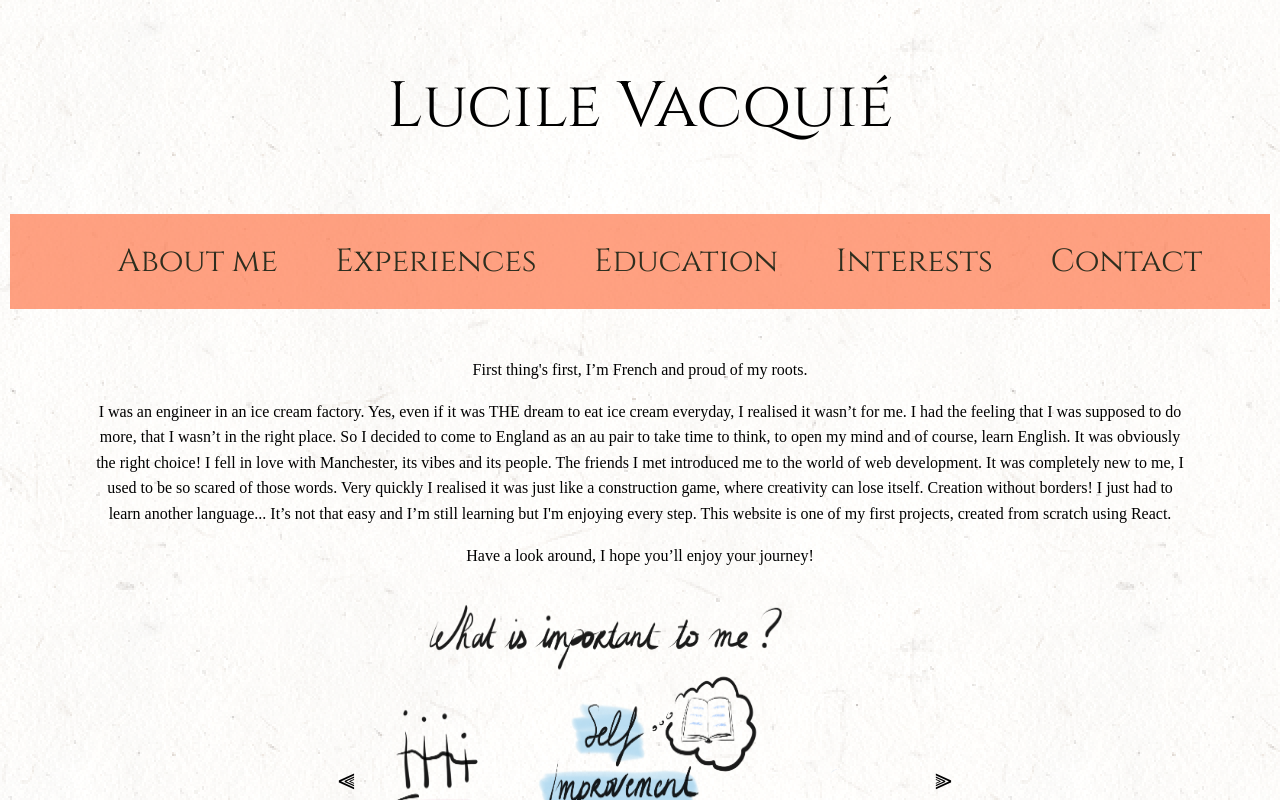
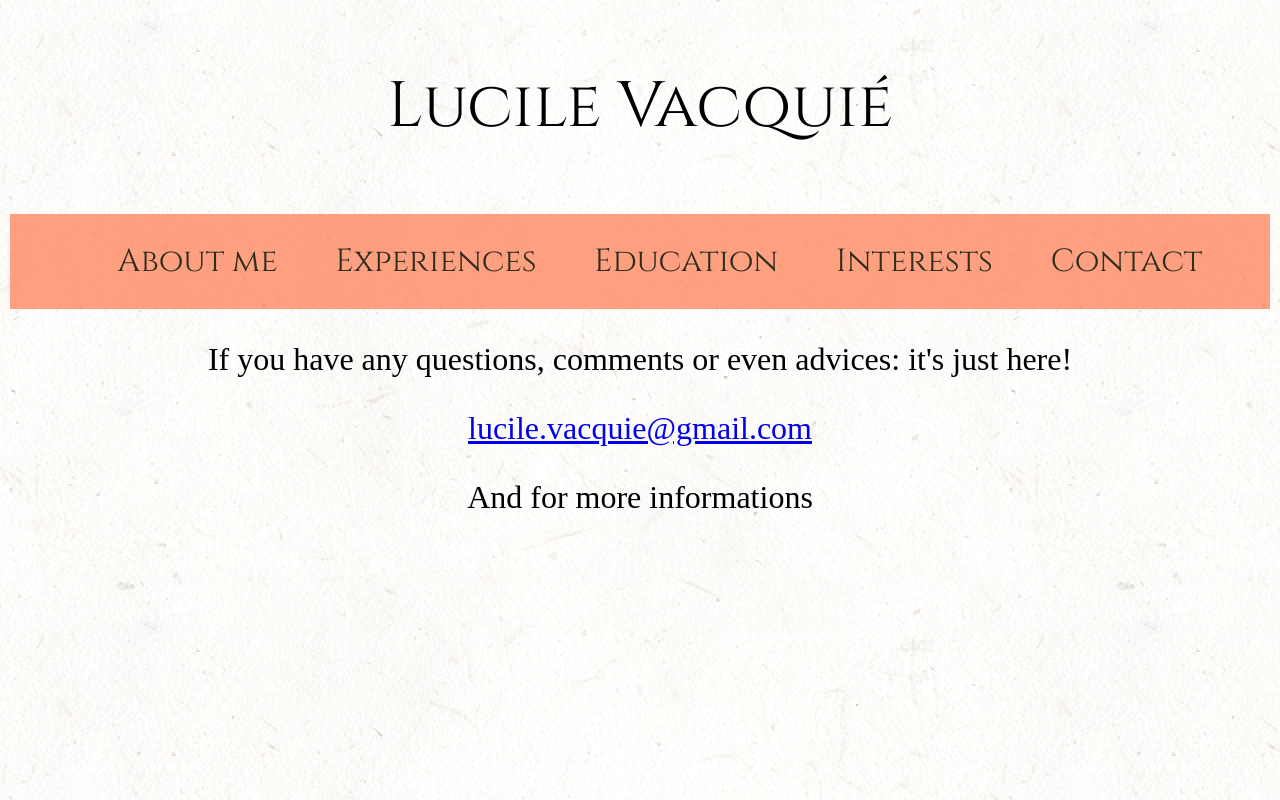
Before and after one commit to lucilevacquie/ReactWebsite, a React (Create React App) app: page /contact in a window 1280 px wide. Shown: the top 800 px of the page. Built offline with nearby package versions, Linux system fonts and the light colour scheme; a web font is replaced by a local one.

Commit message:
contact page

```diff
--- a/src/App.js
+++ b/src/App.js
@@ -8,6 +8,7 @@ import Aboutme from "./pages/Aboutme";
 import Interests from "./pages/Interests";
 import Experiences from "./pages/Experiences";
 import Education from "./pages/Education";
+import Contact from "./pages/Contact";
 
 const App = () => {
   return (
@@ -24,6 +25,9 @@ const App = () => {
         <Route path="/interests">
           <Interests />
         </Route>
+        <Route path="/contact">
+          <Contact />
+        </Route>
         <Route path="/">
           <Aboutme />
         </Route>
--- a/src/pages/Contact.js
+++ b/src/pages/Contact.js
@@ -0,0 +1,20 @@
+import React from "react";
+import Subtitles from "../components/subtitles/subtitles";
+
+const Contact = () => {
+  return (
+    <>
+      <Subtitles>
+        <p>
+          If you have any questions, comments or even advices: it's just here!
+        </p>
+        <p>
+          <a href="mailto:lucile.vacquie@gmail.com">lucile.vacquie@gmail.com</a>
+        </p>
+        <p>And for more informations</p>
+      </Subtitles>
+    </>
+  );
+};
+
+export default Contact;
```
Also changed, not shown: src/components/image-link/image-link.js (added), src/components/image-link/image-link.scss (added).
